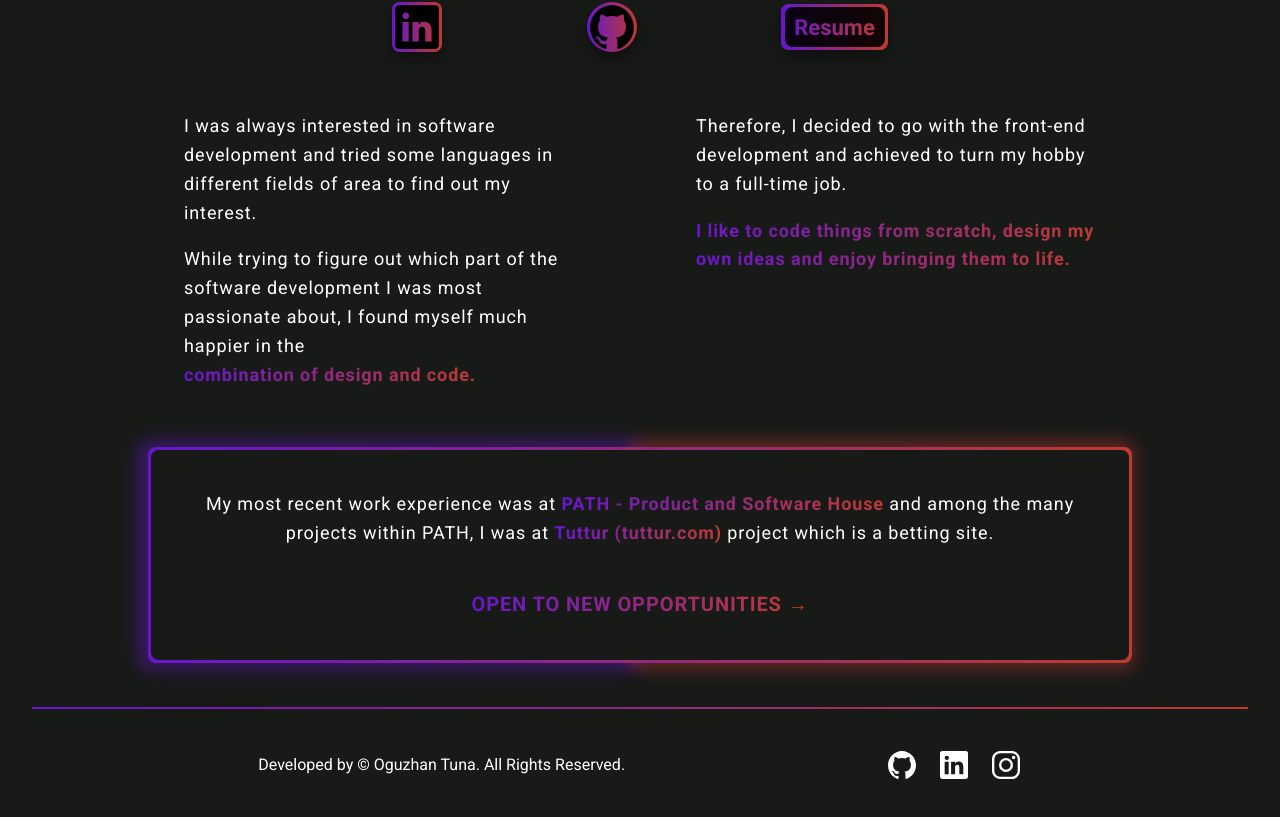
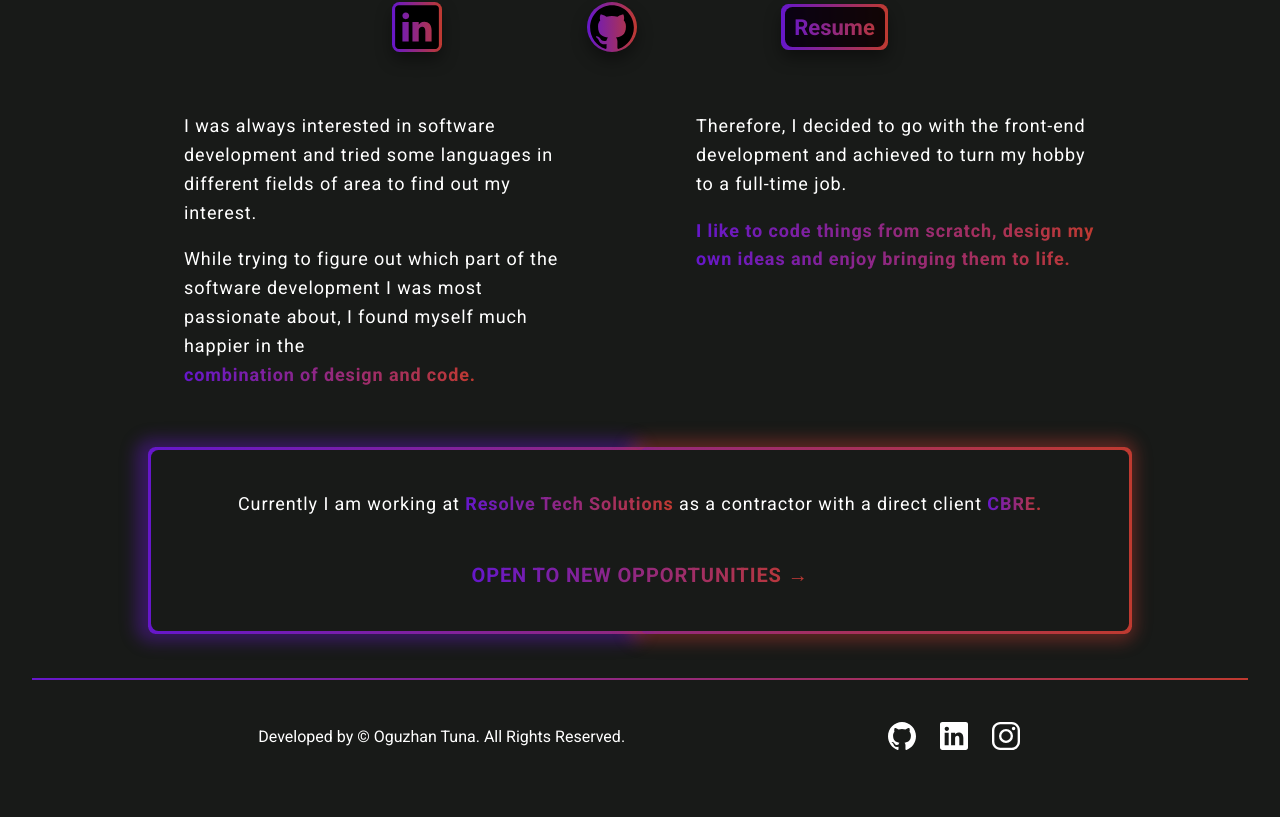
Before and after one commit to oguzhanntuna/my-portfolio, a React (Create React App) app: page /about in a window 1280 px wide. Shown: the part 597-1414 px from the top of the page. Built offline with nearby package versions, Linux system fonts and the light colour scheme.

Commit message:
node-sass uninstalled and sass installed, aboutPage-currentStatus section updated and small animation added to c2a text

```diff
--- a/package.json
+++ b/package.json
@@ -8,11 +8,11 @@
     "@testing-library/user-event": "^12.8.3",
     "emailjs-com": "^3.2.0",
     "firebase-tools": "^9.19.0",
-    "node-sass": "^6.0.1",
     "react": "^17.0.2",
     "react-dom": "^17.0.2",
     "react-router-dom": "^5.2.0",
     "react-scripts": "4.0.3",
+    "sass": "^1.49.7",
     "web-vitals": "^1.1.2"
   },
   "scripts": {
--- a/src/pages/aboutPage/AboutPage.js
+++ b/src/pages/aboutPage/AboutPage.js
@@ -54,8 +54,9 @@
                 </div>
                 <div className="aboutPage-currentStatusBorder">
                     <div className="aboutPage-currentStatus">
-                        <p className="aboutPage-currentStatus-statusText">My most recent work experience was at <a href="https://path.com.tr/" target="_blank" rel="noreferrer"><span className="highlightedText singleLine">PATH - Product and Software House</span></a> and among the many projects within PATH, I was at <a href="https://www.tuttur.com/" target="_blank" rel="noreferrer"><span className="highlightedText singleLine">Tuttur (tuttur.com)</span></a> project which is a betting site.</p>
-                        <Link to="contact"><p className="aboutPage-currentStatus-openToWork highlightedText">Open to new opportunities →</p></Link>
+                        {/* My most recent work experience was at  */}
+                        <p className="aboutPage-currentStatus-statusText">Currently I am working at <a href="https://www.resolvetech.com/" target="_blank" rel="noreferrer"><span className="highlightedText singleLine">Resolve Tech Solutions</span></a> as a contractor with a direct client <a href="https://www.cbre.com/" target="_blank" rel="noreferrer"><span className="highlightedText singleLine">CBRE.</span></a></p>
+                        <Link to="contact"><p className="aboutPage-currentStatus-openToWork highlightedText"><span>Open to new opportunities</span> →</p></Link>
                     </div>
                 </div>
             </div>
--- a/src/pages/aboutPage/AboutPage.scss
+++ b/src/pages/aboutPage/AboutPage.scss
@@ -189,6 +189,16 @@
             text-transform: uppercase;
             font-weight: bold;
             cursor: pointer;
+
+            span {
+                transition: all .2s;
+            }
+
+            &:hover {
+                span {
+                    margin-right: .5rem;
+                }
+            }
         }
     }
 }
```
Also changed, not shown: 1 other file (tests, documents, lock files or other folders).
